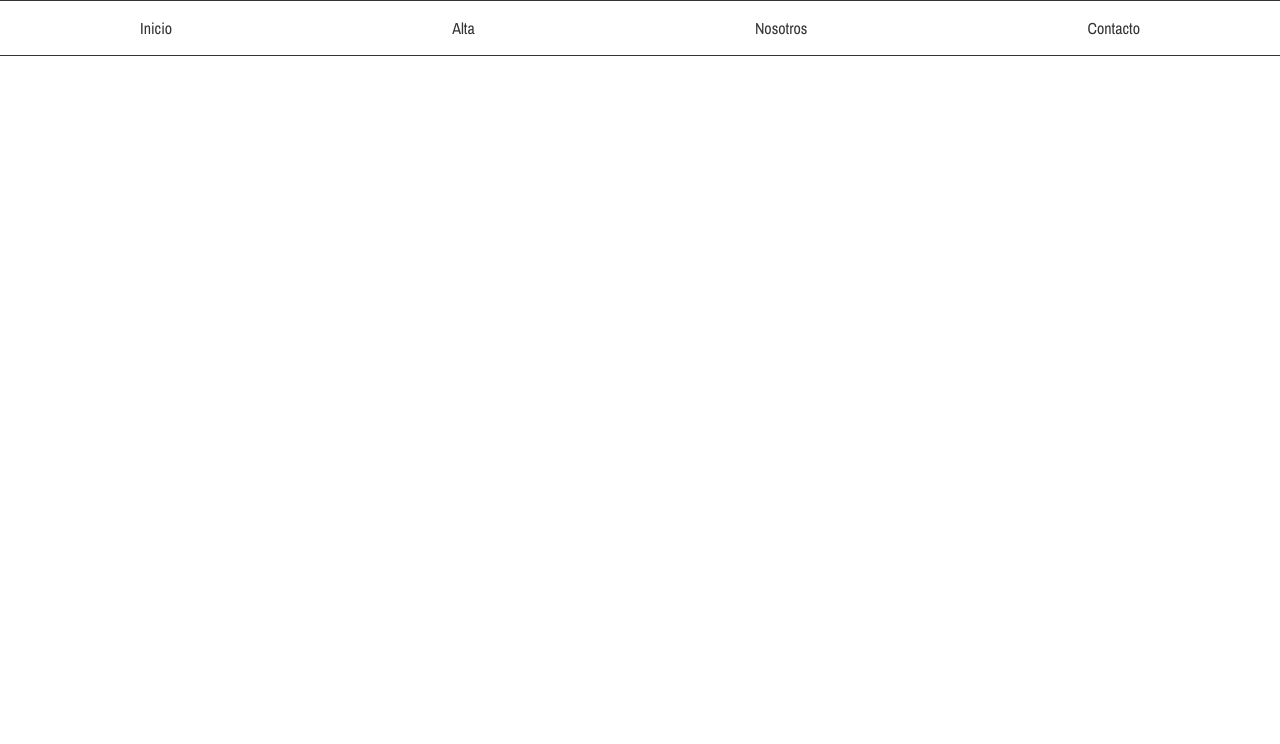
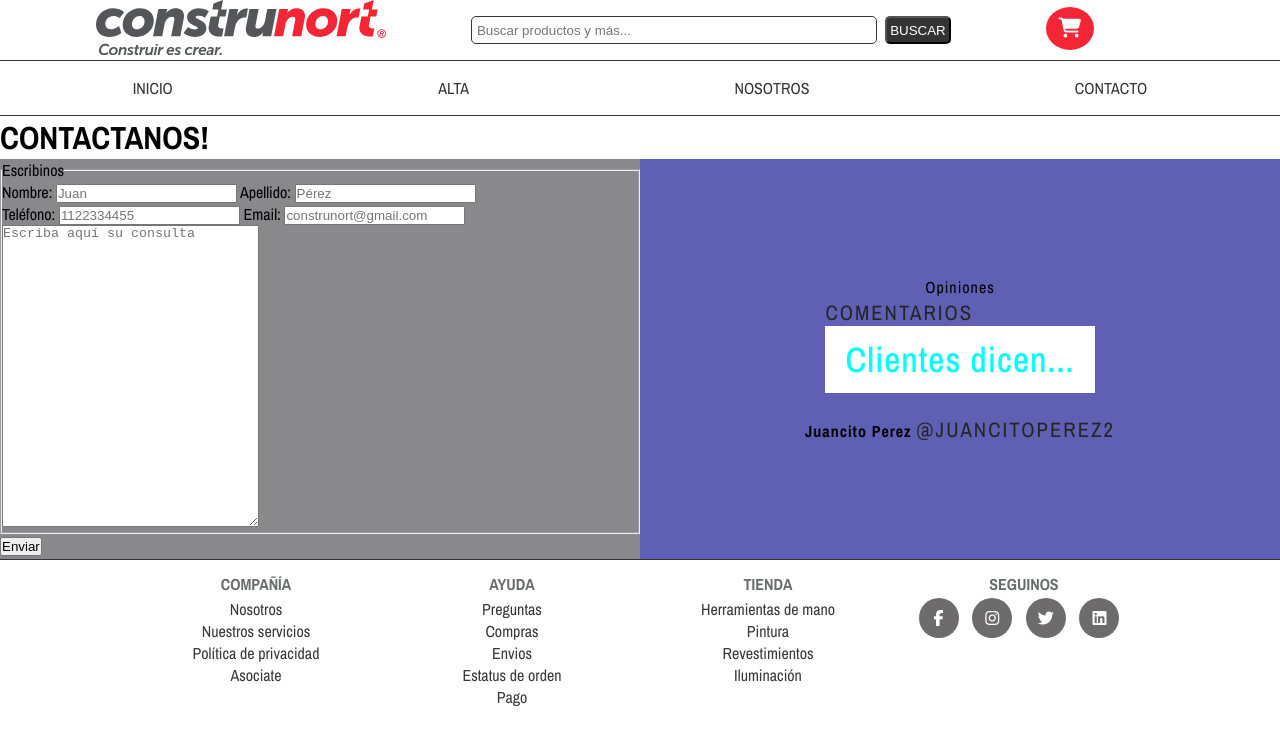
Before and after one commit to federico241295/integrador, a website built with Vite: page views/contacto.html in a window 1280 px wide. Built offline with nearby package versions, Linux system fonts and the light colour scheme.

Commit message:
html de Form + profile photos

```diff
--- a/sass/base/_resets.scss
+++ b/sass/base/_resets.scss
@@ -2,5 +2,5 @@
     margin: 0;
     padding: 0;
     box-sizing: border-box;
-   /*  border: 0.5px solid red; */
+    /* border: 0.5px solid red; */
 }
--- /dev/null
+++ b/sass/components/_form.scss
@@ -0,0 +1,25 @@
+.container-gral{
+    display: flex;
+}
+
+.form {
+    width: 50%;
+    height: 50vh;
+    background-color: rgb(137, 137, 139);
+
+
+    &__input {
+  /*       display: block; */
+    }
+
+
+}
+
+
+
+
+.opinions {
+    width: 50%;
+    height: 50vh;
+    background-color: rgb(95, 95, 180);
+}
--- /dev/null
+++ b/sass/components/_opinions.scss
@@ -0,0 +1,35 @@
+.opinions {
+    display: flex;
+    flex-direction: column;
+    justify-content: center;
+    align-items: center;
+    letter-spacing: 1px;
+ /*    margin: 30px 0px; */
+    padding: 10px 20px;
+
+
+    &__span {
+        font-size: 1.3rem;
+        color: #252525;
+        margin-bottom: 10px;
+        letter-spacing: 2px;
+        text-transform: uppercase;
+
+    }
+
+
+    &__h2 {
+        font-size: 2.2rem;
+        font-weight: 500;
+        background-color: #fff;
+        color: aqua;
+        padding: 10px 20px;
+
+
+    }
+
+
+
+
+
+}
--- a/sass/main.scss
+++ b/sass/main.scss
@@ -6,6 +6,8 @@
 @import "components/hero";
 @import "components/about-us";
 @import "components/services";
+@import "components/form";
+@import "components/opinions";
 @import "layout/header";
 @import "layout/footer";
 @import "pages/index";
--- a/views/contacto.html
+++ b/views/contacto.html
@@ -3,6 +3,7 @@
   <head>
     <meta charset="UTF-8" />
     <meta name="viewport" content="width=device-width, initial-scale=1.0" />
+    <link rel="stylesheet" href="https://cdnjs.cloudflare.com/ajax/libs/font-awesome/6.5.2/css/all.min.css">
     <title>Proyecto Integrador - Contacto</title>
   </head>
   <body>
@@ -12,19 +13,179 @@
       <nav class="nav-bar">
         <ul class="nav-bar__nav-list">
           <li class="nav-bar__nav-item">
-            <a href="#" class="nav-bar__nav-link">Inicio</a>
+            <a href="../index.html" class="nav-bar__nav-link">INICIO</a>
           </li>
           <li class="nav-bar__nav-item">
-            <a href="#" class="nav-bar__nav-link">Alta</a>
+            <a href="#" class="nav-bar__nav-link">ALTA</a>
           </li>
           <li class="nav-bar__nav-item">
-            <a href="#" class="nav-bar__nav-link">Nosotros</a>
+            <a href="/views/nosotros.html" target="_self" class="nav-bar__nav-link">NOSOTROS</a>
           </li>
           <li class="nav-bar__nav-item">
-            <a href="#" class="nav-bar__nav-link">Contacto</a>
+            <a href="/views/contacto.html" class="nav-bar__nav-link">CONTACTO</a> <!--! ACA LE PUSE EL LINK DE CONTACTO PARA VER LA PAG -->
           </li>
         </ul>
       </nav> <!-- .nav-bar -->
+
+      <div class="search-bar">
+        <div class="search-bar__logo-container">
+          <img src="/public/img/CONSTRUNORT-01.svg" alt="">
+        </div>
+        <form action="#" class="search-bar__form-container">
+          <!-- <label for="busqueda" class="search-bar__form-label">Buscar</label> -->
+          <input type="search" class="search-bar__form-search" id="busqueda" placeholder="Buscar productos y más...">
+            <input type="submit" class="search-bar__form-submit" value="BUSCAR">
+        </form>
+        <div class="search-bar__carrito-container"><i class="fa-solid fa-cart-shopping fa-lg"></i></div>
+        <div class="menu-toogle">
+          <label for="menu" class="menu-toogle__label">
+            <span class="menu-toogle__top-bread"></span>
+            <span class="menu-toogle__meat"></span>
+            <span class="menu-toogle__bottom-bread"></span>
+          </label>
+        </div>
+      </div> <!-- .search-bar -->
+
+    </header> <!-- main-header -->
+
+    <main>
+      <h1 class="cabecera">CONTACTANOS!</h1>
+        <div class="container-gral">
+          <div class="form">
+            <form class="form__form">
+              <fieldset class="form__fieldset">
+                <legend class="form__legend">Escribinos</legend>
+
+                <div class="form__container-input">
+                  <label for="lbl-nombre" class="form__label">Nombre: </label>
+                  <input type="text" id="lbl-nombre" name="nombre" placeholder="Juan" class="form__input">
+
+                  <label for="lbl-apellido" class="form__label">Apellido: </label>
+                  <input type="text" id="lbl-apellido" name="apellido" placeholder="Pérez" class="form__input">
+                </div>
+
+                <div class="form__container-input">
+                  <label for="lbl-telefono" class="form__label">Teléfono: </label>
+                  <input type="text" id="lbl-telefono" name="telefono" placeholder="1122334455" class="form__input">
+
+                  <label for="lbl-email" class="form__label">Email: </label>
+                  <input type="email" id="lbl-email" name="email" placeholder="construnort@gmail.com" class="form__input">
+                </div>
+
+                <div class="form__container-input">
+                  <textarea name="info" cols="30" rows="20" placeholder="Escriba aquí su consulta"></textarea>
+
+                </div>
+
+              </fieldset>
+
+              <button>Enviar</button>
+
+
+            </form>
+          </div>  <!-- FORM -->
+
+
+          <section class="opinions">Opiniones    <!-- COMIENZA OPINIONES -->
+            <div>
+              <span class="opinions__span">Comentarios</span>
+              <h2 class="opinions__h2">Clientes dicen...</h2>
+            </div>
+            <div class="opinions__box-container">
+              <div class="opinions__box">
+                <div  class="opinions__box-top">
+                  <div class="opinions__profile">
+                    <div class="opinions__profile-img">
+                      <img src="#" alt="">
+                    </div>
+                    <div class="opinions__name.user_strong">
+                      <strong class="opinions__name.user_strong">Juancito Perez</strong>
+                      <span class="opinions__span">@juancitoperez2</span>
+                    </div>
+                  </div>
+                  <div class="reviews"></div>
+                </div>
+
+              </div>
+
+            </div>
+
+
+          </section>
+
+
+
+
+        </div>
+
+
+
+
+
+
+
+
+
+
+
+
+
+
+
+
+
+
+
+
+
+
+
+
+
+
+    </main>
+
+    <footer class="footer">    <!-- FOOTER -->
+      <div class="footer__container">
+        <h4 class="footer__h4">COMPAÑÍA</h4>
+          <div class="footer__ul">
+            <li>Nosotros</li>
+            <li>Nuestros servicios</li>
+            <li>Política de privacidad</li>
+            <li>Asociate</li>
+          </div>
+      </div>
+      <div class="footer__container">
+        <h4 class="footer__h4">AYUDA</h4>
+          <div class="footer__ul">
+            <li>Preguntas</li>
+            <li>Compras</li>
+            <li>Envios</li>
+            <li>Estatus de orden</li>
+            <li>Pago</li>
+          </div>
+      </div>
+      <div class="footer__container">
+        <h4 class="footer__h4">TIENDA</h4>
+          <div class="footer__ul">
+            <li>Herramientas de mano</li>
+            <li>Pintura</li>
+            <li>Revestimientos</li>
+            <li>Iluminación</li>
+          </div>
+      </div>
+      <div class="footer__container">
+        <h4 class="footer__h4">SEGUINOS</h4>
+        <div class="footer__social-link">
+          <a href="https://es-la.facebook.com/" target="_blank"><i class="fab fa-facebook-f"></i></a>
+          <a href="https://www.instagram.com/" target="_blank"><i class="fab fa-instagram"></i></a>
+          <a href="https://x.com/?lang=es" target="_blank"><i class="fab fa-twitter"></i></a>
+          <a href="https://www.linkedin.com/feed/" target="_blank"><i class="fab fa-linkedin"></i></a>
+        </div>
+
+      </div>
+    </footer>    <!-- FOOTER -->
+
       <script type="module" src="/main.js"></script>
   </body>
 </html>
```
Also changed, not shown: public/img/profile-photo/profile-photo-1.webp (added), public/img/profile-photo/profile-photo-2.webp (added), public/img/profile-photo/profile-photo-3.webp (added).
